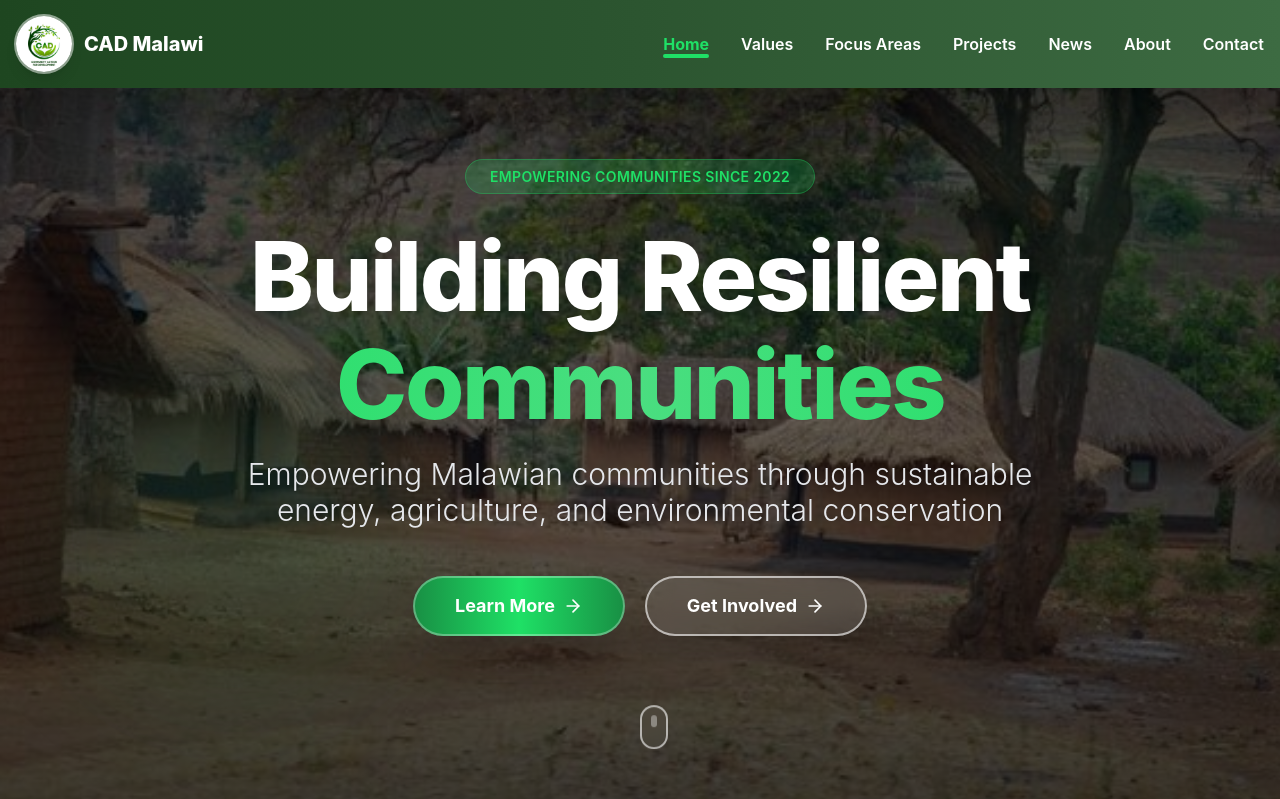
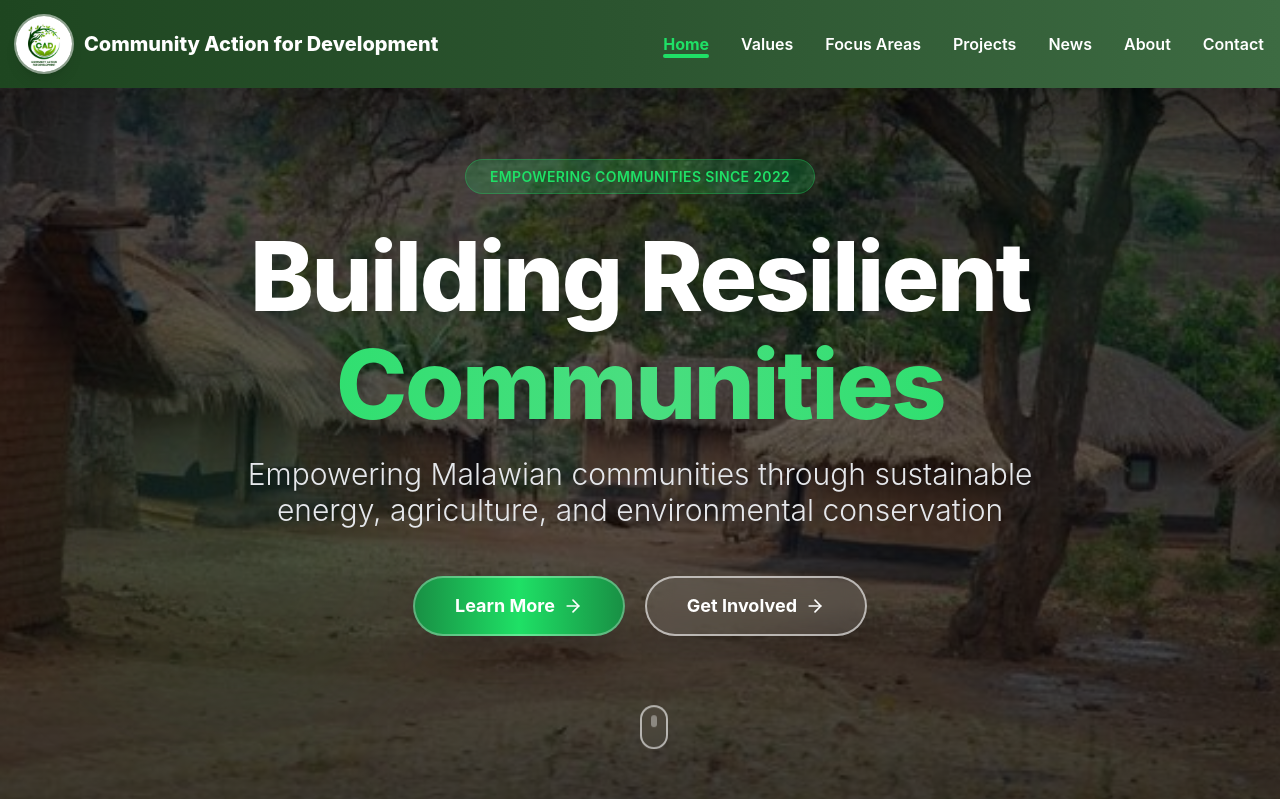
Before and after one commit to Chimbayo/NGO_website, a React (Vite) app: page / in a window 1280 px wide. Shown: the top 799 px of the page. Built offline with nearby package versions, Linux system fonts and the light colour scheme.

Commit message:
edited website heading

```diff
--- a/src/components/Navbar.jsx
+++ b/src/components/Navbar.jsx
@@ -80,7 +80,7 @@ const Navbar = ({ isScrolled }) => {
               'text-xl font-extrabold transition-colors duration-300',
               isScrolled ? 'text-primary' : 'text-white'
             )}>
-              CAD Malawi
+              Community Action for Development
             </span>
           </a>
 
```
